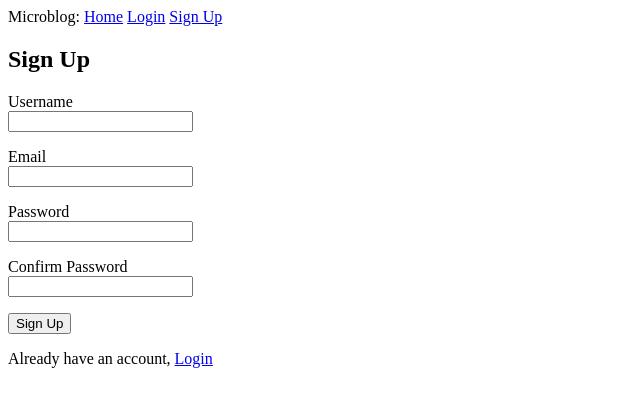
After one commit to jod35/Microblog, a Flask app: page /register in a window 1280 px wide. The commit adds this page. Shown: the top 407 px of the page, without its empty margins (0-640 px from the left). Run offline with Flask 2, Linux system fonts and the light colour scheme.

Commit message:
successfull account creations

```diff
--- a/app/forms.py
+++ b/app/forms.py
@@ -1,6 +1,7 @@
 from flask_wtf import FlaskForm
 from wtforms import StringField,PasswordField,BooleanField,SubmitField
-from wtforms.validators import DataRequired,EqualTo,Email
+from wtforms.validators import DataRequired,EqualTo,Email,ValidationError
+from .models import User
 
 
 class LoginForm(FlaskForm):
@@ -12,7 +13,20 @@ class LoginForm(FlaskForm):
 
 class RegistrationForm(FlaskForm):
     username=StringField('Username',validators=[DataRequired(message="Field is Required")])
-    email=StringField('Email',validators=[DataRequired(message="Field is Required"),Email()])
+    email=StringField('Email',validators=[DataRequired(message="Field is Required")])
     password=PasswordField('Password',validators=[DataRequired(message="Field is Required")])
     password2=PasswordField('Confirm Password',validators=[DataRequired(message="Field is Required"),EqualTo('password')])
     submit=SubmitField('Sign Up')
+
+    def validate_username(self,username):
+        user=User.query.filter_by(username=username.data).first()
+
+        if user is not None:
+            raise ValidationError("Please use a different username")
+
+
+    def validate_email(self,email):
+        user=User.query.filter_by(email=email.data).first()
+
+        if user is not None:
+            raise ValidationError("Please use a valid Email")
--- a/app/routes.py
+++ b/app/routes.py
@@ -1,6 +1,6 @@
-from app import app
+from app import app,db
 from flask import render_template,flash,request,redirect,url_for
-from .forms import LoginForm
+from .forms import LoginForm,RegistrationForm
 from flask_login import current_user,login_user,logout_user,login_required
 from .models import User,Post
 from werkzeug.urls import url_parse
@@ -34,13 +34,6 @@ def index():
 @app.route('/login',methods=['GET','POST'])
 def login():
     form=LoginForm()
-
-    # with form.username.errors and form.password.errors as errors:
-    #     if errors:
-    #         for error in errors:
-    #             flash(error)
-    #             return redirect('/login')
-
 
     if current_user.is_authenticated:
         return redirect(url_for('index'))
@@ -76,3 +69,20 @@ def logout():
 @login_required
 def user_profile():
     return "My profile"
+
+
+@app.route('/register',methods=['GET','POST'])
+def sign_up():
+    form=RegistrationForm()
+    if request.method =='POST':
+        new_user=User(username=request.form.get('username'),email=request.form.get('email'))
+        new_user.set_password(request.form.get('password'))
+
+        db.session.add(new_user)
+        db.session.commit()
+
+        flash("Account Created successfully, You can now log in.")
+
+        return redirect(url_for('login'))
+
+    return render_template('signup.html',form=form)
--- a/app/templates/base.html
+++ b/app/templates/base.html
@@ -18,6 +18,7 @@
 
         {% if current_user.is_anonymous %}
         <a href="{{ url_for('login')}}">Login</a>
+        <a href="{{ url_for('sign_up') }}">Sign Up</a>
         {% else %}
         <a href="{{url_for('logout')}}">Logout</a>
         {% endif %}
--- a/app/templates/login.html
+++ b/app/templates/login.html
@@ -33,6 +33,9 @@
         <p>
             {{form.submit()}}
         </p>
-
+        <p>
+            New User,
+            <a href="{{ url_for('sign_up') }}">Create An Account Here</a>
+        </p>
     </form>
 {% endblock body %}
--- /dev/null
+++ b/app/templates/signup.html
@@ -0,0 +1,62 @@
+{% extends 'base.html' %}
+{% block body %}
+    <h2>Sign Up</h2>
+   <form action="{{ url_for('sign_up') }}" method="post">
+    <div class="form">
+        {{ form.hidden_tag() }}
+        <p>{{form.username.label}}
+            <br>
+            {{form.username()}}
+            {% if form.username.errors %}
+            <ul>
+                {% for error in form.username.errors %}
+                <li style="color: red;">{{ error }}</li>
+                {% endfor %}
+            </ul>
+            {% endif %}
+        </p>
+        <p>{{form.email.label}}
+            <br>
+            {{form.email()}}
+            {% if form.email.errors %}
+                <ul>
+                    {% for error in form.email.errors %}
+                    <li style="color: red;">{{ error }}</li>
+                    {% endfor %}
+                </ul>
+            {% endif %}
+        </p>
+        <p>{{form.password.label}}
+            <br>
+            {{form.password()}}
+            {% if form.password.errors %}
+                <ul>
+                    {% for error in form.password.errors %}
+                    <li style="color: red;">{{ error }}</li>
+                    {% endfor %}
+                </ul>
+            {% endif %}
+
+        </p>
+        <p>{{form.password2.label}}
+            <br>
+            {{form.password2()}}
+            {% if form.password.errors %}
+                <ul>
+                    {% for error in form.password.errors %}
+                    <li style="color: red;">{{ error }}</li>
+                    {% endfor %}
+                </ul>
+            {% endif %}
+        </p>
+        <p>
+            {{ form.submit }}
+        </p>
+
+        <p>
+            Already have an account, <a href="{{ url_for('login') }}">Login</a>
+        </p>
+
+    </div>
+   </form>
+{% endblock body %}
```
Also changed, not shown: app.db.
